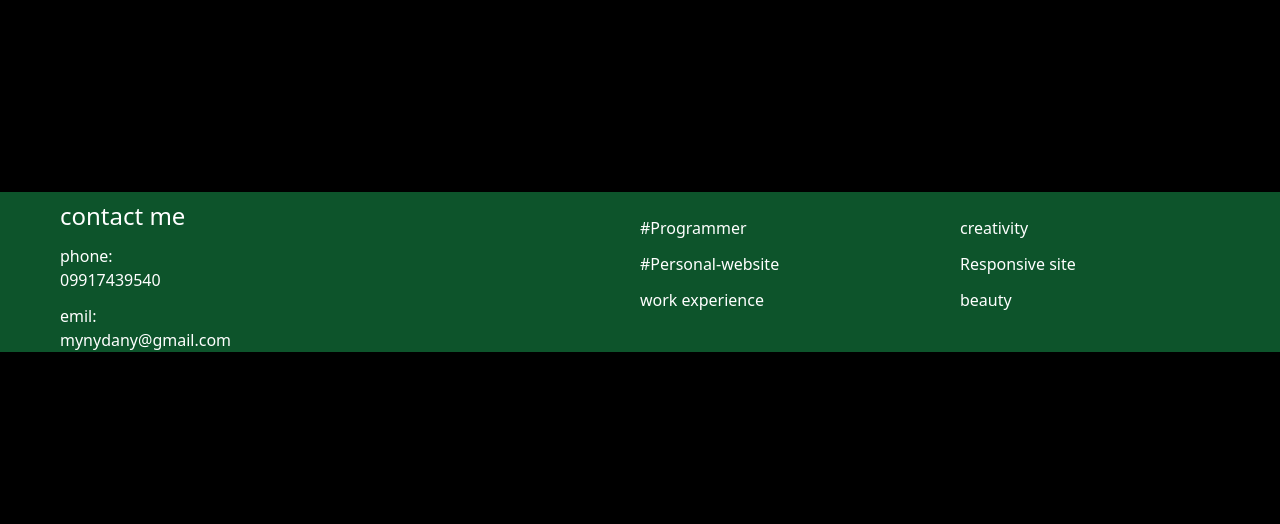
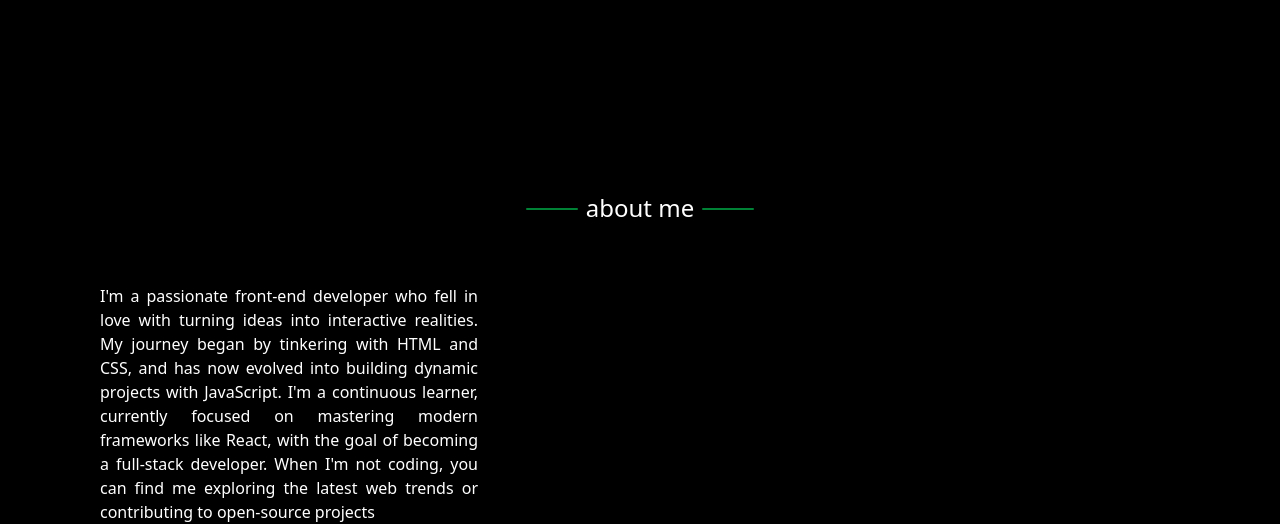
Before and after one commit to moeinyazdani/task-list, a PHP site: page / in a window 1280 px wide. Shown: the part 1328-1852 px from the top of the page. Before the commit the page ends 1680 px from the top, so only its background shows below. Run offline with PHP 8.4, Linux system fonts and the light colour scheme.

Commit message:
add text about me

```diff
--- a/task 1/index.html
+++ b/task 1/index.html
@@ -26,12 +26,13 @@
             <div class="relative right-18">what is my job?</div>
         </div>
     </header>
-    <img onclick="menue()" class="cursor-pointer min-md:hidden" width="40px" src="/img/icons8-menu-squared-50.png" alt="">
+    <img onclick="menue()" class="cursor-pointer min-md:hidden" width="40px" src="/img/icons8-menu-squared-50.png"
+        alt="">
     <div class="min-md:hidden divMenue none">
-            <div class="float-right mr-2 cursor-pointer hover:text-red-600 text-black " onclick="xx()">X</div>
-            <div class="text-black mt-10">Home</div>
-            <div class="text-black mt-10">about me</div>
-            <div class="text-black mt-10">resume</div>
+        <div class="float-right mr-2 cursor-pointer hover:text-red-600 text-black " onclick="xx()">X</div>
+        <div class="text-black mt-10">Home</div>
+        <div class="text-black mt-3">about me</div>
+        <div class="text-black mt-3">resume</div>
     </div>
     <div class="bg-bl w-full h-[598px]">
         <div class="relative">
@@ -46,7 +47,8 @@
         </div>
 
         <button id="btnBlack"
-            class="bg-green-800 max-md:-ml-8  pl-3 pr-3 py-1.5 relative top-102 left-17 rounded-sm cursor-pointer">View My Work
+            class="bg-green-800 max-md:-ml-8  pl-3 pr-3 py-1.5 relative top-102 left-17 rounded-sm cursor-pointer">View
+            My Work
             <img class="icon absolute right-0 py-1" width="20px" src="/img/icons8-right-arrow-50.png" alt="">
         </button>
     </div>
@@ -93,9 +95,25 @@
             </div>
         </div>
     </div>
+    <div>
+        <div class="flex justify-center mb-15">
+            <div class="rounded-2xl bg-green-700 w-13 h-0.5 mt-4  mx-2"></div>
+            <div class="text-2xl">about me</div>
+            <div class="rounded-2xl bg-green-700 w-13 h-0.5 mt-4 mx-2"></div>
+        </div>
+        <div class="grid grid-cols-2">
+            <div class="col-span-1">
+                <p class="ml-25 w-94.5 text-justify">I'm a passionate front-end developer who fell in love with turning ideas into interactive realities.
+                    My journey began by tinkering with HTML and CSS, and has now evolved into building dynamic projects
+                    with JavaScript. I'm a continuous learner, currently focused on mastering modern frameworks like
+                    React, with the goal of becoming a full-stack developer. When I'm not coding, you can find me
+                    exploring the latest web trends or contributing to open-source projects</p>
+            </div>
+        </div>
+    </div>
 
     <!-- < -- footer -- > -->
-    <footer class="grid grid-cols-4 w-full bg-green-900 h-40">
+    <!-- <footer class="grid grid-cols-4 w-full bg-green-900 h-40">
         <div class="col-span-2 mt-2 ml-15">
             <div class="text-2xl">contact me</div>
             <div class="mt-3">phone:</div>
@@ -113,12 +131,12 @@
             <div class="mb-3">Responsive site</div>
             <div class="mb-3">beauty</div>
         </div>
-    </footer>
+    </footer> -->
 
 
 
     <script src="https://cdn.jsdelivr.net/npm/gsap@3.13.0/dist/gsap.min.js"></script>
-      <script src="https://cdn.jsdelivr.net/npm/gsap@3.13.0/dist/ScrollTrigger.min.js"></script>
+    <script src="https://cdn.jsdelivr.net/npm/gsap@3.13.0/dist/ScrollTrigger.min.js"></script>
 
 
     <script>
--- a/task 1/src/output.css
+++ b/task 1/src/output.css
@@ -8,7 +8,7 @@
     --font-mono: ui-monospace, SFMono-Regular, Menlo, Monaco, Consolas, "Liberation Mono",
       "Courier New", monospace;
     --color-red-600: oklch(57.7% 0.245 27.325);
-    --color-amber-700: oklch(55.5% 0.163 48.998);
+    --color-green-700: oklch(52.7% 0.154 150.069);
     --color-green-800: oklch(44.8% 0.119 151.328);
     --color-green-900: oklch(39.3% 0.095 152.535);
     --color-black: #000;
@@ -234,8 +234,8 @@
   .float-right {
     float: right;
   }
-  .mt-1 {
-    margin-top: calc(var(--spacing) * 1);
+  .mx-2 {
+    margin-inline: calc(var(--spacing) * 2);
   }
   .mt-2 {
     margin-top: calc(var(--spacing) * 2);
@@ -246,9 +246,6 @@
   .mt-4 {
     margin-top: calc(var(--spacing) * 4);
   }
-  .mt-5 {
-    margin-top: calc(var(--spacing) * 5);
-  }
   .mt-6 {
     margin-top: calc(var(--spacing) * 6);
   }
@@ -257,6 +254,9 @@
   }
   .mt-8 {
     margin-top: calc(var(--spacing) * 8);
+  }
+  .mt-9 {
+    margin-top: calc(var(--spacing) * 9);
   }
   .mt-10 {
     margin-top: calc(var(--spacing) * 10);
@@ -273,29 +273,17 @@
   .mr-4 {
     margin-right: calc(var(--spacing) * 4);
   }
-  .mb-2 {
-    margin-bottom: calc(var(--spacing) * 2);
-  }
-  .mb-2\.5 {
-    margin-bottom: calc(var(--spacing) * 2.5);
-  }
   .mb-3 {
     margin-bottom: calc(var(--spacing) * 3);
   }
-  .mb-5 {
-    margin-bottom: calc(var(--spacing) * 5);
+  .mb-15 {
+    margin-bottom: calc(var(--spacing) * 15);
   }
   .mb-50 {
     margin-bottom: calc(var(--spacing) * 50);
   }
   .-ml-6 {
     margin-left: calc(var(--spacing) * -6);
-  }
-  .ml-2 {
-    margin-left: calc(var(--spacing) * 2);
-  }
-  .ml-3 {
-    margin-left: calc(var(--spacing) * 3);
   }
   .ml-4 {
     margin-left: calc(var(--spacing) * 4);
@@ -314,6 +302,9 @@
   }
   .ml-20 {
     margin-left: calc(var(--spacing) * 20);
+  }
+  .ml-25 {
+    margin-left: calc(var(--spacing) * 25);
   }
   .ml-26 {
     margin-left: calc(var(--spacing) * 26);
@@ -348,29 +339,17 @@
   .table {
     display: table;
   }
+  .h-0 {
+    height: calc(var(--spacing) * 0);
+  }
+  .h-0\.5 {
+    height: calc(var(--spacing) * 0.5);
+  }
   .h-1 {
     height: calc(var(--spacing) * 1);
   }
-  .h-1\/4 {
-    height: calc(1/4 * 100%);
-  }
-  .h-3 {
-    height: calc(var(--spacing) * 3);
-  }
-  .h-22 {
-    height: calc(var(--spacing) * 22);
-  }
-  .h-30 {
-    height: calc(var(--spacing) * 30);
-  }
-  .h-36 {
-    height: calc(var(--spacing) * 36);
-  }
   .h-40 {
     height: calc(var(--spacing) * 40);
-  }
-  .h-50 {
-    height: calc(var(--spacing) * 50);
   }
   .h-65 {
     height: calc(var(--spacing) * 65);
@@ -381,8 +360,29 @@
   .w-9 {
     width: calc(var(--spacing) * 9);
   }
+  .w-10 {
+    width: calc(var(--spacing) * 10);
+  }
+  .w-13 {
+    width: calc(var(--spacing) * 13);
+  }
+  .w-30 {
+    width: calc(var(--spacing) * 30);
+  }
   .w-75 {
     width: calc(var(--spacing) * 75);
+  }
+  .w-94 {
+    width: calc(var(--spacing) * 94);
+  }
+  .w-94\.5 {
+    width: calc(var(--spacing) * 94.5);
+  }
+  .w-95 {
+    width: calc(var(--spacing) * 95);
+  }
+  .w-96 {
+    width: calc(var(--spacing) * 96);
   }
   .w-full {
     width: 100%;
@@ -399,6 +399,9 @@
   .resize {
     resize: both;
   }
+  .grid-cols-2 {
+    grid-template-columns: repeat(2, minmax(0, 1fr));
+  }
   .grid-cols-4 {
     grid-template-columns: repeat(4, minmax(0, 1fr));
   }
@@ -407,6 +410,9 @@
   }
   .justify-around {
     justify-content: space-around;
+  }
+  .justify-center {
+    justify-content: center;
   }
   .gap-4 {
     gap: calc(var(--spacing) * 4);
@@ -462,8 +468,14 @@
     border-left-style: var(--tw-border-style);
     border-left-width: 2px;
   }
+  .border-green-900 {
+    border-color: var(--color-green-900);
+  }
   .border-white {
     border-color: var(--color-white);
+  }
+  .bg-green-700 {
+    background-color: var(--color-green-700);
   }
   .bg-green-800 {
     background-color: var(--color-green-800);
@@ -507,6 +519,9 @@
   .pl-30 {
     padding-left: calc(var(--spacing) * 30);
   }
+  .text-justify {
+    text-align: justify;
+  }
   .text-2xl {
     font-size: var(--text-2xl);
     line-height: var(--tw-leading, var(--text-2xl--line-height));
@@ -514,10 +529,6 @@
   .text-6xl {
     font-size: var(--text-6xl);
     line-height: var(--tw-leading, var(--text-6xl--line-height));
-  }
-  .text-9xl {
-    font-size: var(--text-9xl);
-    line-height: var(--tw-leading, var(--text-9xl--line-height));
   }
   .text-base {
     font-size: var(--text-base);
@@ -554,6 +565,9 @@
   .ease-in-out {
     --tw-ease: var(--ease-in-out);
     transition-timing-function: var(--ease-in-out);
+  }
+  .\[direction\:rtl\] {
+    direction: rtl;
   }
   .hover\:-rotate-3 {
     &:hover {
```
